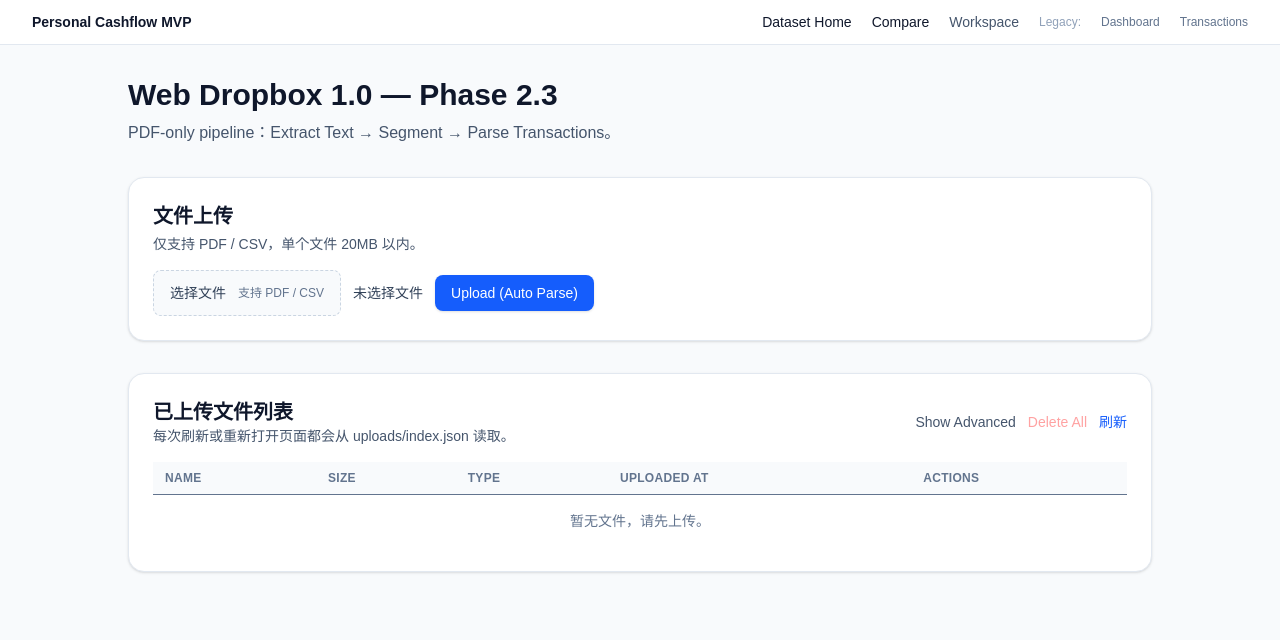
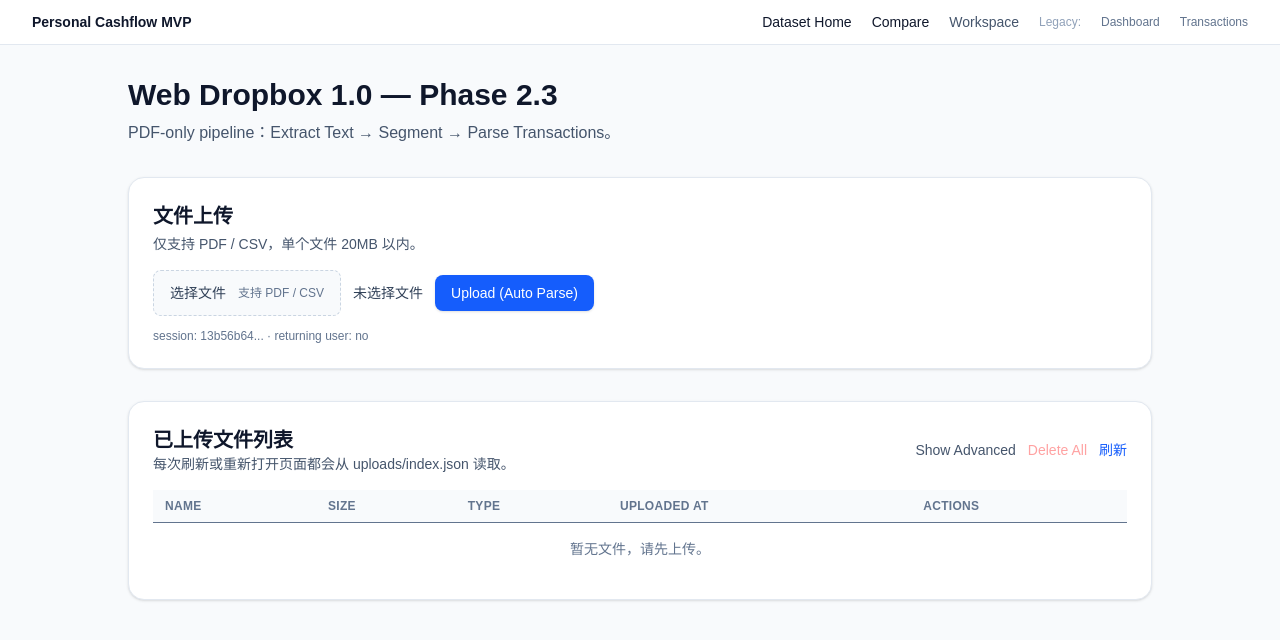
Before and after one commit to gannnnnnnnnnnnnn/mvp1, a Next.js app: page / in a window 1280 px wide. Shown: the top 640 px of the page. Built offline with nearby package versions, Linux system fonts and the light colour scheme.

Commit message:
feat(auth-shell): add lightweight session id and returning-user "Continue" CTA

```diff
--- a/app/page.tsx
+++ b/app/page.tsx
@@ -97,6 +97,7 @@ type PipelineStatus = {
 
 export default function Home() {
   // Local UI state hooks.
+  const [sessionUserId, setSessionUserId] = useState<string>("");
   const [selectedFile, setSelectedFile] = useState<File | null>(null);
   const [isUploading, setIsUploading] = useState(false);
   const [isAutoPipelineRunning, setIsAutoPipelineRunning] = useState(false);
@@ -554,6 +555,26 @@ export default function Home() {
     fetchFiles();
   }, []);
 
+  useEffect(() => {
+    const cookieName = "pc_user_id";
+    const existing = document.cookie
+      .split(";")
+      .map((part) => part.trim())
+      .find((part) => part.startsWith(`${cookieName}=`));
+
+    if (existing) {
+      setSessionUserId(existing.split("=")[1] || "");
+      return;
+    }
+
+    const nextId =
+      typeof crypto !== "undefined" && typeof crypto.randomUUID === "function"
+        ? crypto.randomUUID()
+        : `u_${Math.random().toString(36).slice(2)}`;
+    document.cookie = `${cookieName}=${nextId}; Max-Age=31536000; Path=/; SameSite=Lax`;
+    setSessionUserId(nextId);
+  }, []);
+
   const selectedSummary = useMemo(() => {
     if (!selectedFile) return "未选择文件";
     return `${selectedFile.name} · ${formatSize(selectedFile.size)} · ${
@@ -639,6 +660,15 @@ export default function Home() {
             >
               {isUploading || isAutoPipelineRunning ? "上传并解析中..." : "Upload (Auto Parse)"}
             </button>
+
+            {files.length > 0 && (
+              <a
+                href="/phase3"
+                className="inline-flex items-center justify-center rounded-lg border border-slate-300 px-4 py-2 text-sm font-medium text-slate-700 hover:bg-slate-100"
+              >
+                Continue
+              </a>
+            )}
           </div>
 
           {error && (
@@ -671,6 +701,11 @@ export default function Home() {
               </div>
             </div>
           )}
+
+          <div className="mt-3 text-xs text-slate-500">
+            session: {sessionUserId ? `${sessionUserId.slice(0, 8)}...` : "initializing"} ·
+            returning user: {files.length > 0 ? "yes" : "no"}
+          </div>
         </section>
 
         <section className="rounded-2xl border border-slate-200 bg-white p-6 shadow-sm">
```
